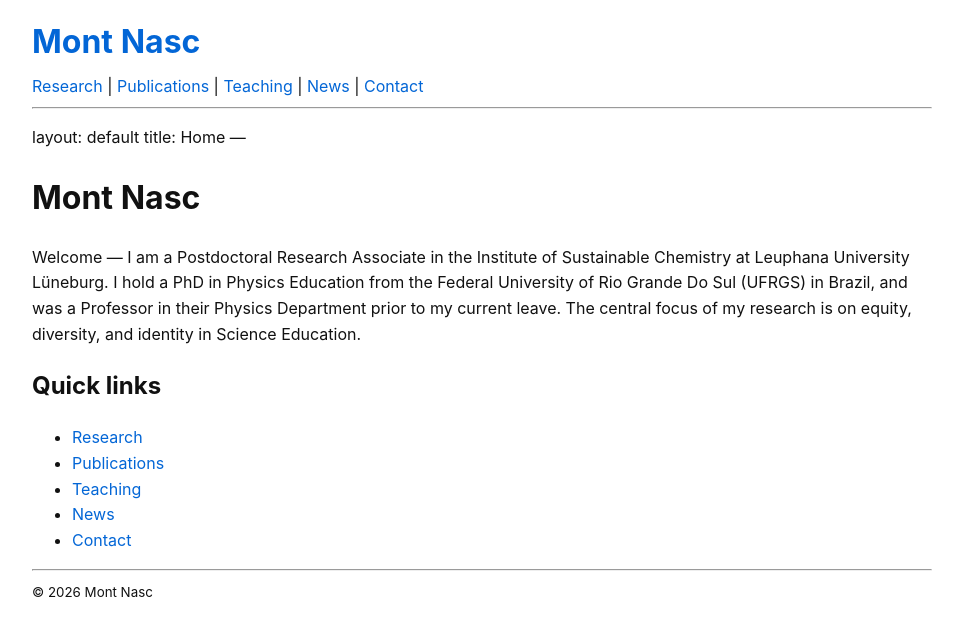
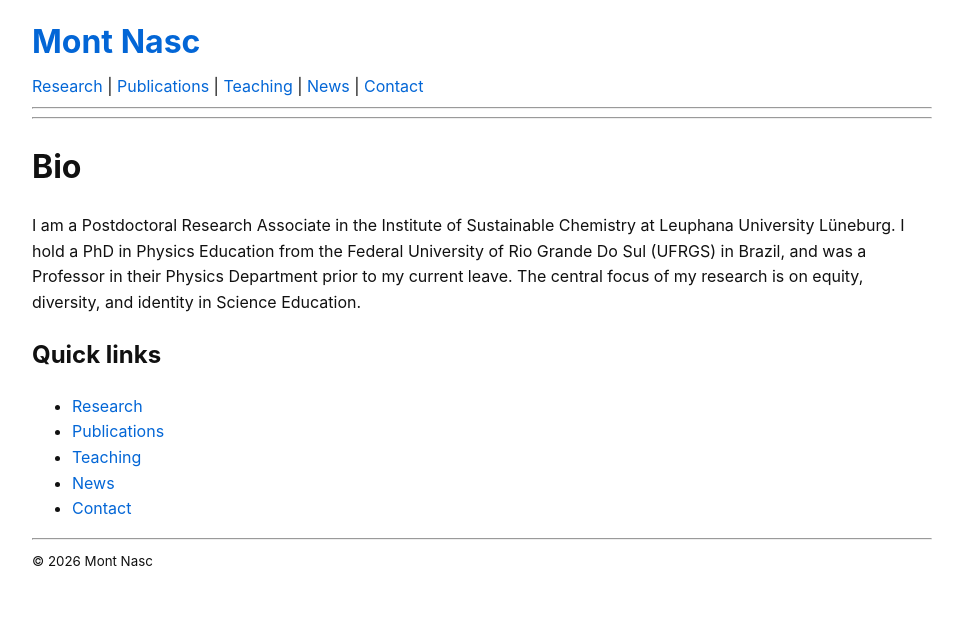
Before and after one commit to montnasc/montnasc.github.io, a Jekyll site: the page built from index.md, in a window 1280 px wide. Shown: the top 636 px of the page, without its empty margins (158-1121 px from the left). Built offline with Jekyll 4.4.1, drawn with Linux system fonts in a browser that asks for light colours; our own code applies the rules of GitHub Pages for plain Markdown files.

Commit message:
Update index.md to improve content structure
Removed the title 'Mont Nasc' and adjusted the header level. Streamlined the introduction by removing the greeting.

```diff
--- a/index.md
+++ b/index.md
@@ -1,9 +1,8 @@
-layout: default
-title: Home
+
 ---
-# Mont Nasc
+# Bio
 
-Welcome — I am a Postdoctoral Research Associate in the Institute of Sustainable Chemistry at Leuphana University Lüneburg. I hold a PhD in Physics Education from the Federal University of Rio Grande Do Sul (UFRGS) in Brazil, and was a Professor in their Physics Department prior to my current leave. The central focus of my research is on equity, diversity, and identity in Science Education.
+I am a Postdoctoral Research Associate in the Institute of Sustainable Chemistry at Leuphana University Lüneburg. I hold a PhD in Physics Education from the Federal University of Rio Grande Do Sul (UFRGS) in Brazil, and was a Professor in their Physics Department prior to my current leave. The central focus of my research is on equity, diversity, and identity in Science Education.
 
 ## Quick links
 - [Research](/research)
```
